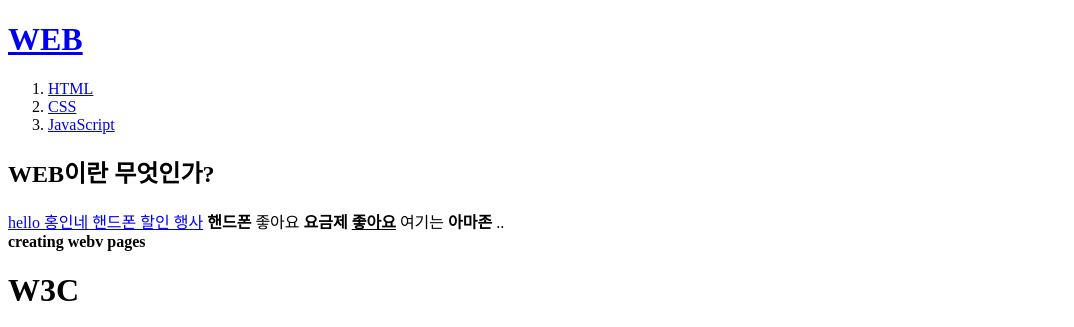
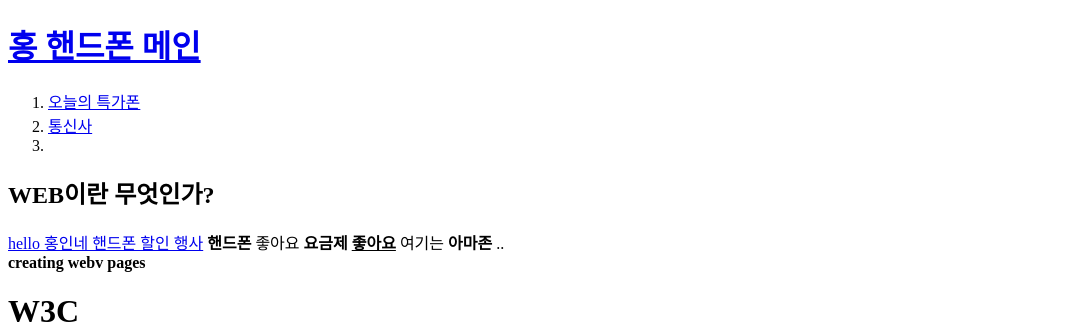
Before and after one commit to 1992kim/hong, a plain HTML site: page index.html in a window 1280 px wide. Shown: the top 327 px of the page, without its empty margins (0-1074 px from the left). Drawn offline with Linux system fonts and the light colour scheme.

Commit message:
Add files via upload

```diff
--- a/index.html
+++ b/index.html
@@ -1,7 +1,7 @@
 <!doctype html>
 <html>
 <head>
-<title>WEB1 - html</title>
+<title>홍 핸드폰</title>
 <meta charset="utf-8">
 <!-- Global site tag (gtag.js) - Google Analytics -->
 <script async src="https://www.googletagmanager.com/gtag/js?id=UA-155259753-1"></script>
@@ -15,11 +15,11 @@
 
 </head>
 <body>
-  <h1><a href="index.html">WEB</a></h1>
+  <h1><a href="index.html">홍 핸드폰 메인 </a></h1>
 <ol>
-  <li><a href="1.html">HTML</a></li>
-  <li><a href="2.html">CSS</a></li>
-  <li><a href="3.html">JavaScript</a></li>
+  <li><a href="1.html">오늘의 특가폰</a></li>
+  <li><a href="2.html">통신사</a></li>
+  <li><a href="3.html"></a></li>
 </ol>
 <h2>WEB이란 무엇인가?</h2>
 
```
